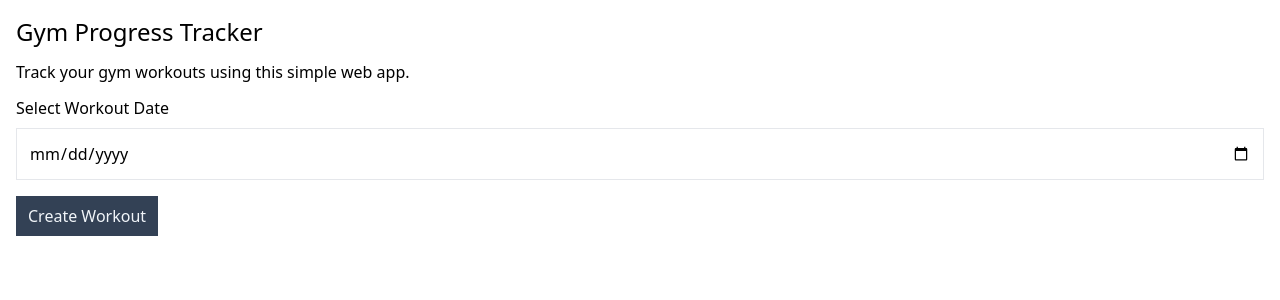
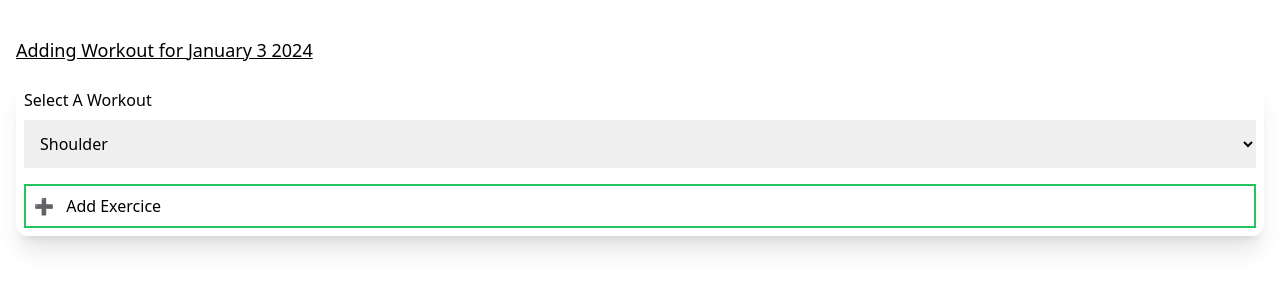
Before and after one commit to Sashankr/gym-progress-tracker, a React (Vite) app: page /add-workout in a window 1280 px wide. Shown: the top 300 px of the page. Built offline with nearby package versions, Linux system fonts and the light colour scheme.

Commit message:
router setup and workout page setup

```diff
--- a/package.json
+++ b/package.json
@@ -11,7 +11,8 @@
   },
   "dependencies": {
     "react": "^18.2.0",
-    "react-dom": "^18.2.0"
+    "react-dom": "^18.2.0",
+    "react-router-dom": "^6.21.1"
   },
   "devDependencies": {
     "@types/react": "^18.2.43",
--- a/src/App.jsx
+++ b/src/App.jsx
@@ -1,71 +1,15 @@
 import { useState } from "react";
+import { Route, BrowserRouter as Router, Routes } from "react-router-dom";
+import LandingPage from "./pages/LandingPage";
+import WorkoutPage from "./pages/WorkoutPage";
 
 export default function App() {
-  const [workoutDate, setWorkoutDate] = useState("");
-
-  const handleWorkoutDateChange = (e) => {
-    const { name, value } = e.target;
-    setWorkoutDate(value);
-  };
-
-  const handleSubmit = (e) => {
-    e.preventDefault();
-  };
-
   return (
-    <div className="container mx-auto p-4">
-      <h2 className="text-2xl font-medium mb-3">Gym Progress Tracker</h2>
-      <p className="mb-3">Track your gym workouts using this simple web app.</p>
-      <form onSubmit={handleSubmit}>
-        <div className="flex flex-col gap-2">
-          <label className="font-medium" htmlFor="workout_date">
-            Select Workout Date
-          </label>
-          <input
-            onChange={handleWorkoutDateChange}
-            required
-            className="border p-3"
-            id="workout_date"
-            type="date"
-            value={workoutDate}
-          />
-        </div>
-        <button
-          className="mt-4 px-3 py-2 bg-slate-700 text-slate-100"
-          type="submit"
-        >
-          Create Workout
-        </button>
-      </form>
-      {workoutDate !== "" ? (
-        <div className="mt-5">
-          <h2 className="text-lg font-medium underline">
-            Workout Details for {workoutDate}
-          </h2>
-          <div className="p-2 shadow-xl rounded-xl mt-4">
-            <div className="flex flex-col gap-2">
-              <label className="font-medium" htmlFor="workout">
-                Select A Workout
-              </label>
-              <select className="p-3" name="workout" id="workout">
-                <option value="shoulder">Shoulder</option>
-                <option value="back">Back</option>
-                <option value="chest">Chest</option>
-                <option value="bicep_tricep">Bicep + Tricep</option>
-                <option value="legs">Legs</option>
-                <option value="abs">Abs</option>
-              </select>
-            </div>
-            <div className="mt-4">
-              <h3 className="p-2 border-2 border-green-500 cursor-pointer">
-                <span className="mr-2">➕</span> Add Exercice
-              </h3>
-            </div>
-          </div>
-        </div>
-      ) : (
-        ""
-      )}
-    </div>
+    <Router>
+      <Routes>
+        <Route path="/" element={<LandingPage />} />
+        <Route path="/add-workout" element={<WorkoutPage />} />
+      </Routes>
+    </Router>
   );
 }
--- /dev/null
+++ b/src/pages/LandingPage/index.jsx
@@ -0,0 +1,20 @@
+import { Link } from "react-router-dom";
+
+const LandingPage = () => {
+  return (
+    <div className="container mx-auto p-4">
+      <h2 className="text-2xl font-medium mb-3">Gym Progress Tracker</h2>
+      <p className="mb-3">Track your gym workouts using this simple web app.</p>
+      <Link to="/add-workout">
+        <button
+          className="mt-4 px-3 py-2 bg-slate-700 text-slate-100"
+          type="submit"
+        >
+          Start Workout
+        </button>
+      </Link>
+    </div>
+  );
+};
+
+export default LandingPage;
--- /dev/null
+++ b/src/pages/WorkoutPage/index.jsx
@@ -0,0 +1,41 @@
+const WorkoutPage = () => {
+  const date =
+    new Date().toLocaleString("en-in", { month: "long" }) +
+    " " +
+    new Date().toLocaleString("en-in", { day: "numeric" }) +
+    " " +
+    new Date().toLocaleString("en-in", { year: "numeric" });
+
+  console.log(date);
+  return (
+    <div className="container mx-auto p-4">
+      <div className="mt-5">
+        <h2 className="text-lg font-medium underline">
+          Adding Workout for {date}
+        </h2>
+        <div className="p-2 shadow-xl rounded-xl mt-4">
+          <div className="flex flex-col gap-2">
+            <label className="font-medium" htmlFor="workout">
+              Select A Workout
+            </label>
+            <select className="p-3" name="workout" id="workout">
+              <option value="shoulder">Shoulder</option>
+              <option value="back">Back</option>
+              <option value="chest">Chest</option>
+              <option value="bicep_tricep">Bicep + Tricep</option>
+              <option value="legs">Legs</option>
+              <option value="abs">Abs</option>
+            </select>
+          </div>
+          <div className="mt-4">
+            <h3 className="p-2 border-2 border-green-500 cursor-pointer">
+              <span className="mr-2">➕</span> Add Exercice
+            </h3>
+          </div>
+        </div>
+      </div>
+    </div>
+  );
+};
+
+export default WorkoutPage;
```
Also changed, not shown: 1 other file (tests, documents, lock files or other folders).
